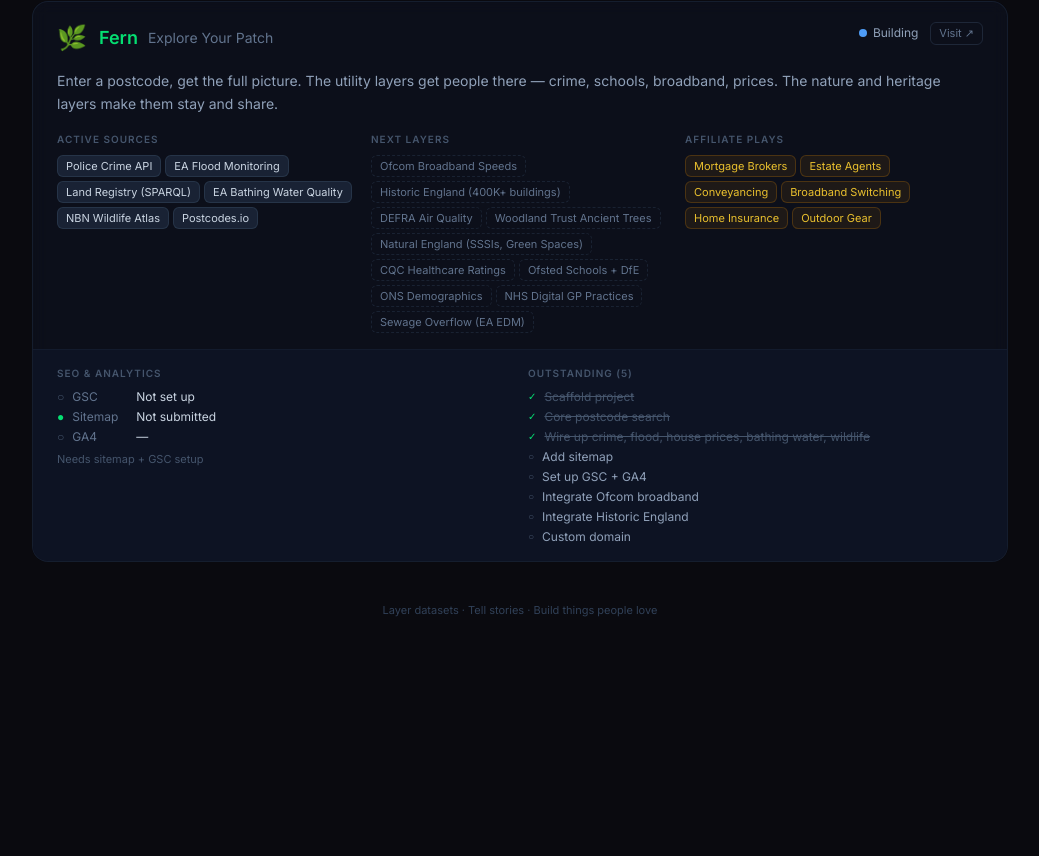
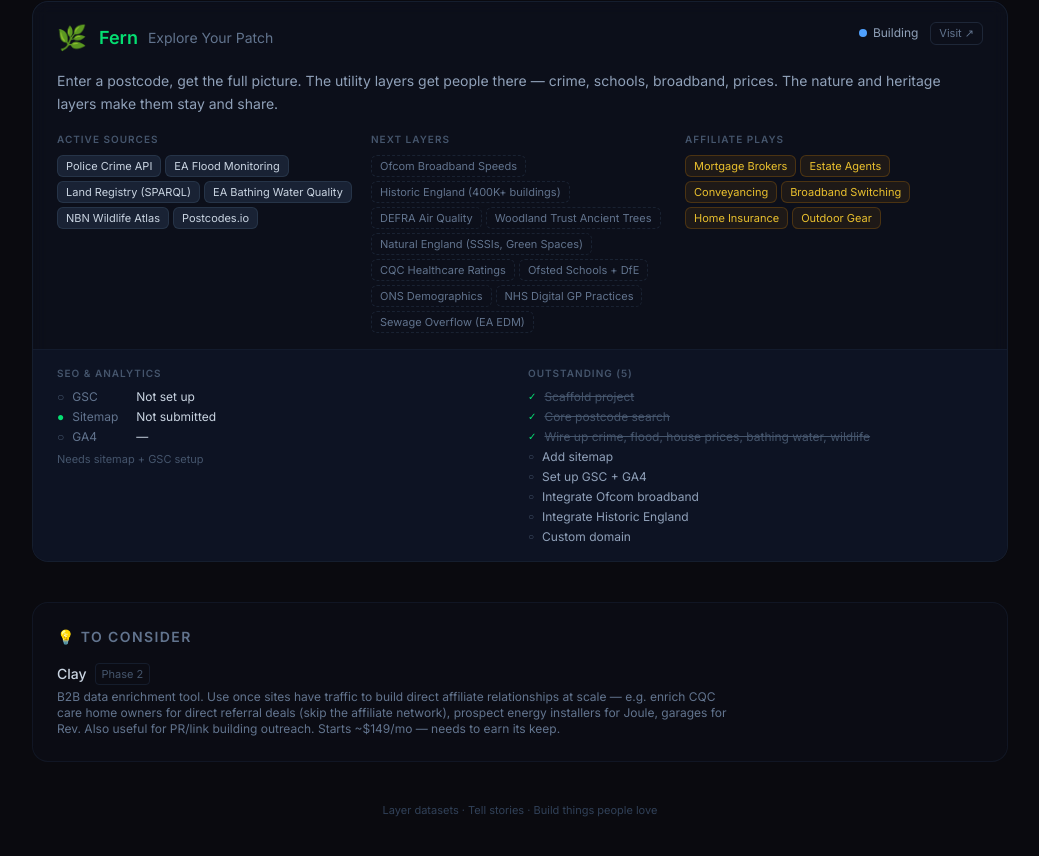
Before and after one commit to skyblue-will/data-portfolio, a Next.js app: page / in a window 1280 px wide. Shown: the part 1576-2432 px from the top of the page, without its empty margins (120-1159 px from the left). Before the commit the page ends 2242 px from the top, so only its background shows below. Built offline with nearby package versions, Linux system fonts and the light colour scheme.

Commit message:
Add To Consider section with Clay

```diff
--- a/app/page.tsx
+++ b/app/page.tsx
@@ -399,6 +399,29 @@
         ))}
       </section>
 
+      {/* ── To Consider ─────────────────────────── */}
+      <section className="max-w-5xl mx-auto px-6 pb-10">
+        <div className="rounded-2xl border border-slate-800/40 bg-slate-900/20 p-6">
+          <h2 className="text-sm font-semibold text-slate-500 uppercase tracking-widest mb-4">
+            💡 To Consider
+          </h2>
+          <div className="space-y-3">
+            <div>
+              <div className="flex items-center gap-2">
+                <span className="text-sm font-medium text-slate-300">Clay</span>
+                <span className="text-[11px] text-slate-600 border border-slate-800/60 rounded px-1.5 py-0.5">Phase 2</span>
+              </div>
+              <p className="text-xs text-slate-500 mt-1 max-w-2xl">
+                B2B data enrichment tool. Use once sites have traffic to build direct affiliate relationships at scale —
+                e.g. enrich CQC care home owners for direct referral deals (skip the affiliate network),
+                prospect energy installers for Joule, garages for Rev. Also useful for PR/link building outreach.
+                Starts ~$149/mo — needs to earn its keep.
+              </p>
+            </div>
+          </div>
+        </div>
+      </section>
+
       {/* ── Footer ────────────────────────────────── */}
       <footer className="max-w-5xl mx-auto px-6 pb-12 text-center">
         <p className="text-[11px] text-slate-700">
```
